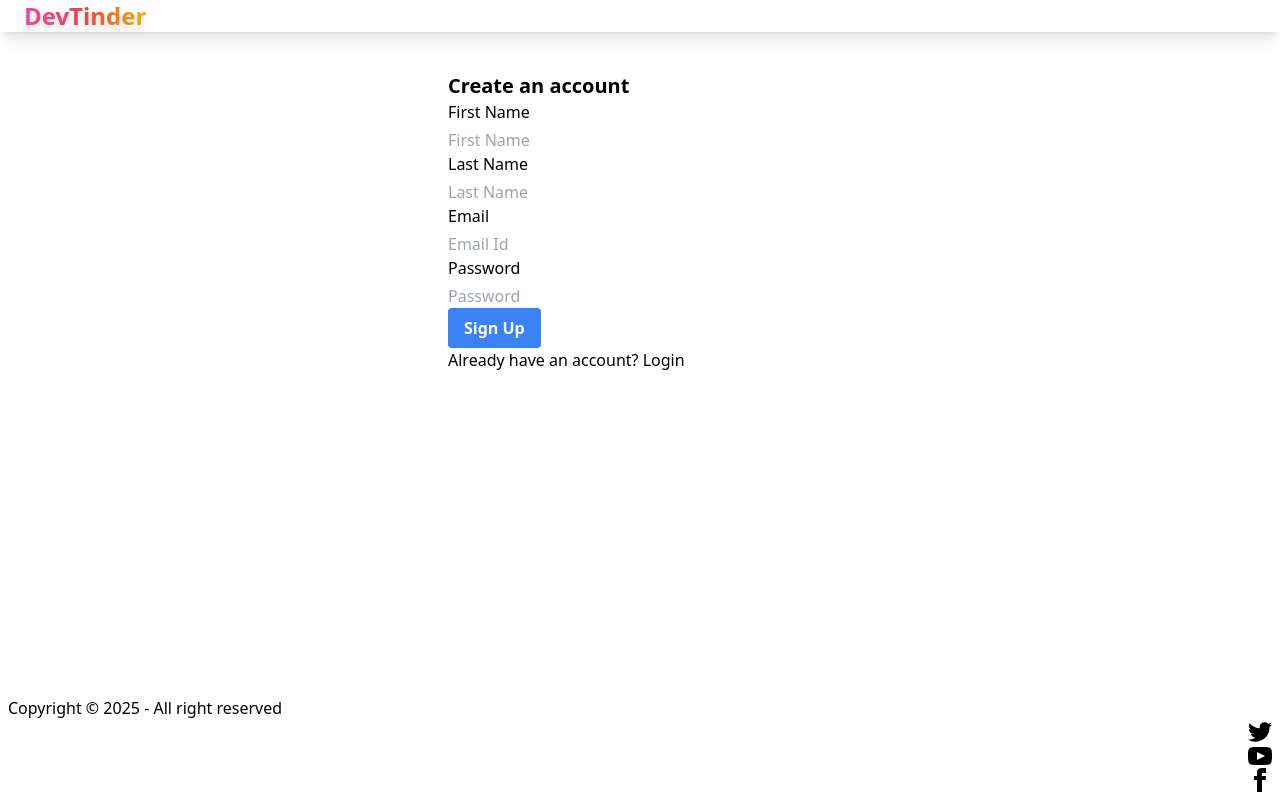
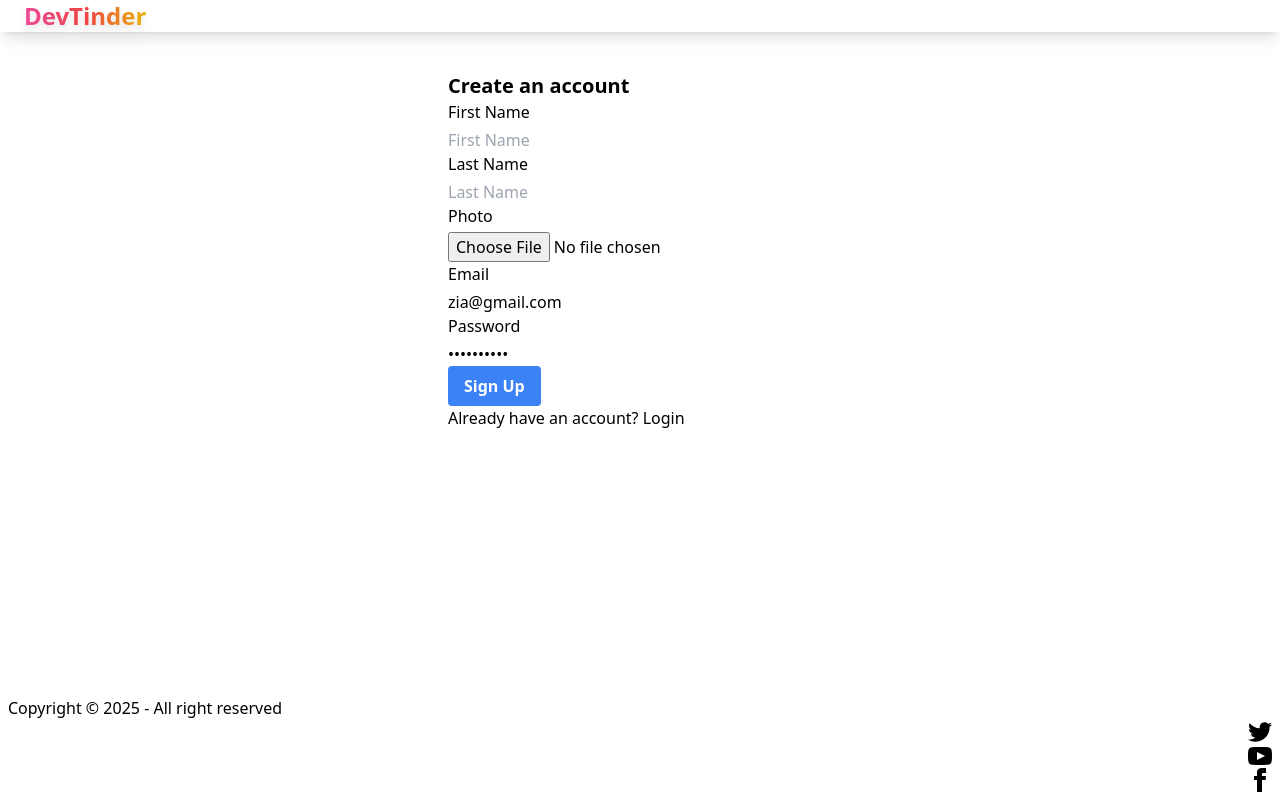
Before and after one commit to mohammadzia120/devTinder-fe, a React (Vite) app: page /login in a window 1280 px wide. Both pictures are taken after a click on the element "New User? Create an account". Built offline with nearby package versions, Linux system fonts and the light colour scheme.

Commit message:
Added ImageUploadtoS3 feauture

```diff
--- a/src/components/EditProfile.jsx
+++ b/src/components/EditProfile.jsx
@@ -3,16 +3,18 @@ import axios from "axios";
 import UserCard from "./UserCard";
 import { BASE_URL } from "../utils/constants";
 import { useNavigate } from "react-router-dom";
-import { useDispatch } from "react-redux";
+import { useDispatch, useSelector } from "react-redux";
 import { addUser } from "../utils/userSlice";
 import Loader from "./Loader";
+import uploadToS3 from "../utils/uploadToS3";
 
-const EditProfile = ({ user }) => {
-  const navigate = useNavigate();
+const EditProfile = () => {
+  const user = useSelector((store) => store.user);
   const dispatch = useDispatch();
   const [firstName, setFirstName] = useState(user.firstName);
   const [lastName, setLastName] = useState(user.lastName);
   const [photoUrl, setPhotoUrl] = useState(user?.photoUrl);
+  const [file, setFile] = useState(null);
   const [age, setAge] = useState(user?.age);
   const [gender, setGender] = useState(user?.gender);
   const [about, setAbout] = useState(user?.about);
@@ -24,13 +26,18 @@ const EditProfile = ({ user }) => {
     setError("");
     setIsLoading(true);
     try {
-      const user = await axios.patch(
+      let uploadedPhotoUrl = photoUrl;
+      if (file) {
+        uploadedPhotoUrl = await uploadToS3(file);
+        setPhotoUrl(uploadedPhotoUrl);
+      }
+      const res = await axios.patch(
         BASE_URL + "/profile/edit",
-        { firstName, lastName, photoUrl, age, gender, about },
+        { firstName, lastName, photoUrl: uploadedPhotoUrl, age, gender, about },
         { withCredentials: true }
       );
-
-      dispatch(addUser(user?.data?.data));
+      // console.log("reduux data as a user ", user.date.data);
+      dispatch(addUser(res?.data?.data));
       setShowToast(true);
       setTimeout(() => {
         setShowToast(false);
@@ -86,7 +93,7 @@ const EditProfile = ({ user }) => {
                 />
               </fieldset>
             </div>
-            <div className="">
+            {/* <div className="">
               <fieldset className="fieldset">
                 <legend className="fieldset-legend my-1">Photo</legend>
                 <input
@@ -97,7 +104,7 @@ const EditProfile = ({ user }) => {
                   onChange={(e) => setPhotoUrl(e.target.value)}
                 />
               </fieldset>
-            </div>
+            </div> */}
             <div className="">
               <fieldset className="fieldset">
                 <legend className="fieldset-legend my-1">Gender</legend>
@@ -134,7 +141,21 @@ const EditProfile = ({ user }) => {
                 />
               </fieldset>
             </div>
-
+            <div className="">
+              <fieldset className="fieldset">
+                <legend className="fieldset-legend my-1">Photo</legend>
+                <input
+                  type="file"
+                  accept="image/*"
+                  onChange={(e) => {
+                    const selectedFile = e.target.files[0];
+                    if (selectedFile) {
+                      setFile(selectedFile);
+                    }
+                  }}
+                ></input>
+              </fieldset>
+            </div>
             <p className="text-red-200">{error}</p>
             {/* <p className="text-red-500">{error}</p> */}
             <div className="card-actions justify-center">
@@ -148,6 +169,7 @@ const EditProfile = ({ user }) => {
           </div>
         </div>
       </div>
+      {console.log("file, ", photoUrl)}
       <UserCard user={{ firstName, lastName, age, gender, photoUrl, about }} />
       {showToast && (
         <div className="toast toast-top toast-center">
--- a/src/components/Login.jsx
+++ b/src/components/Login.jsx
@@ -5,14 +5,17 @@ import { useDispatch } from "react-redux";
 import { addUser } from "../utils/userSlice";
 import { BASE_URL } from "../utils/constants";
 import Loader from "./Loader";
+import uploadToS3 from "../utils/uploadToS3";
 
 const Login = () => {
   const [firstName, setFirstName] = useState("");
   const [lastName, setLastName] = useState("");
   const [isLoggedIn, setIsLoggedIn] = useState(true);
   const [isLoading, setIsLoading] = useState(false);
-  const [email, setEmail] = useState("");
-  const [password, setPassword] = useState("");
+  const [photoUrl, setPhotoUrl] = useState("");
+  const [file, setFile] = useState(null);
+  const [email, setEmail] = useState("zia@gmail.com");
+  const [password, setPassword] = useState("Zia@123456");
   const [error, setError] = useState("");
   const navigate = useNavigate();
   const dispatch = useDispatch();
@@ -38,16 +41,20 @@ const Login = () => {
       setIsLoading(false);
     }
   };
+
   const handleSignUp = async () => {
     setIsLoading(true);
     try {
+      let uploadedPhotoUrl = photoUrl;
+      if (file) {
+        uploadedPhotoUrl = await uploadToS3(file);
+        setPhotoUrl(uploadedPhotoUrl);
+      }
       const user = await axios.post(
         `${BASE_URL}/signup`,
-        { firstName, lastName, email, password },
+        { firstName, lastName, email, password, photoUrl },
         { withCredentials: true }
       );
-
-      console.log("userrrr", user);
       dispatch(addUser(user.data.data));
       return navigate("/profile");
     } catch (err) {
@@ -92,6 +99,22 @@ const Login = () => {
                     value={lastName}
                     onChange={(e) => setLastName(e.target.value)}
                   />
+                </fieldset>
+              </div>
+              <div className="">
+                <fieldset className="fieldset">
+                  <legend className="fieldset-legend my-1">Photo</legend>
+                  <input
+                    type="file"
+                    accept="image/*"
+                    label="Upload your Picture"
+                    onChange={(e) => {
+                      const selectedFile = e.target.files[0];
+                      if (selectedFile) {
+                        setFile(selectedFile);
+                      }
+                    }}
+                  ></input>
                 </fieldset>
               </div>
             </>
--- /dev/null
+++ b/src/utils/uploadToS3.js
@@ -0,0 +1,17 @@
+import axios from "axios";
+import { BASE_URL } from "./constants";
+
+const uploadToS3 = async (file) => {
+  const res = await axios.post(
+    `${BASE_URL}/s3/upload-url`,
+    {
+      fileType: file.type,
+    },
+    { withCredentials: true }
+  );
+  const { uploadUrl, publicUrl } = res.data;
+  await axios.put(uploadUrl, file, { headers: { "Content-Type": file.type } });
+  return publicUrl;
+};
+
+export default uploadToS3;
```
